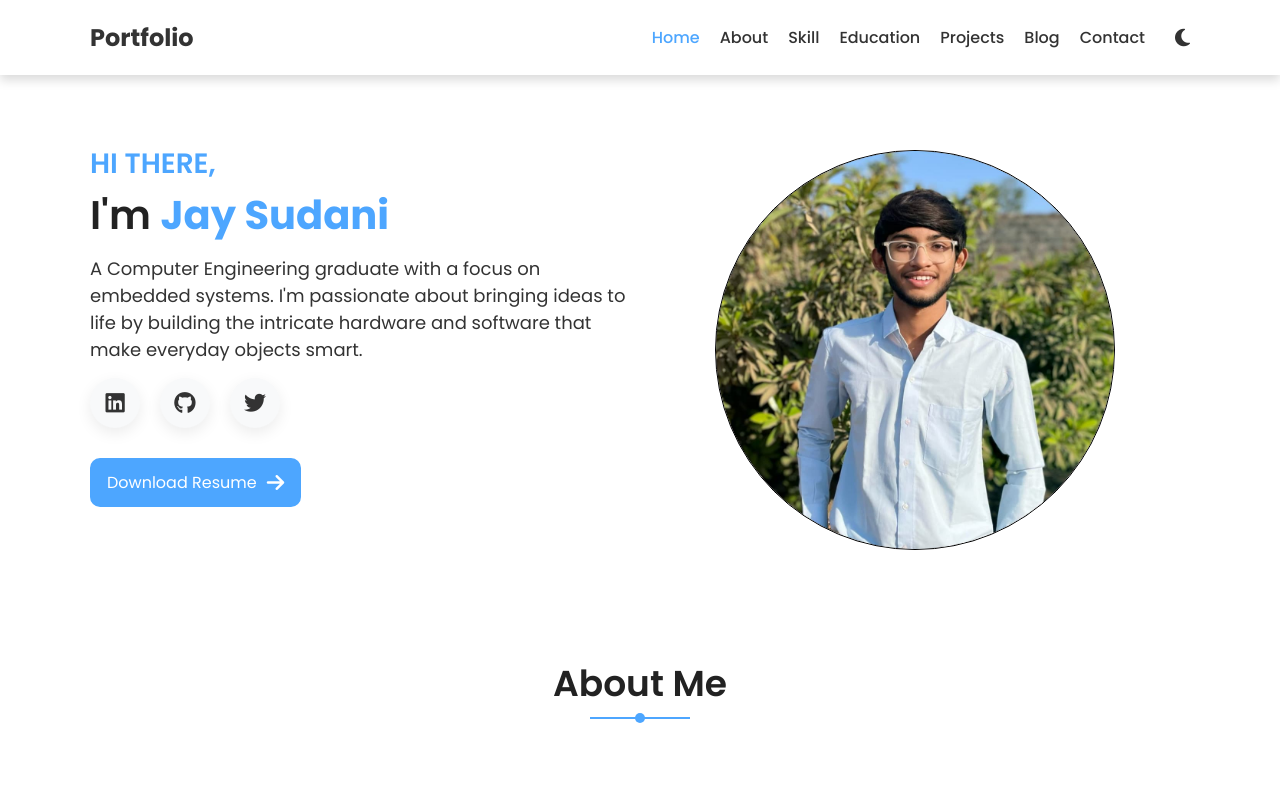
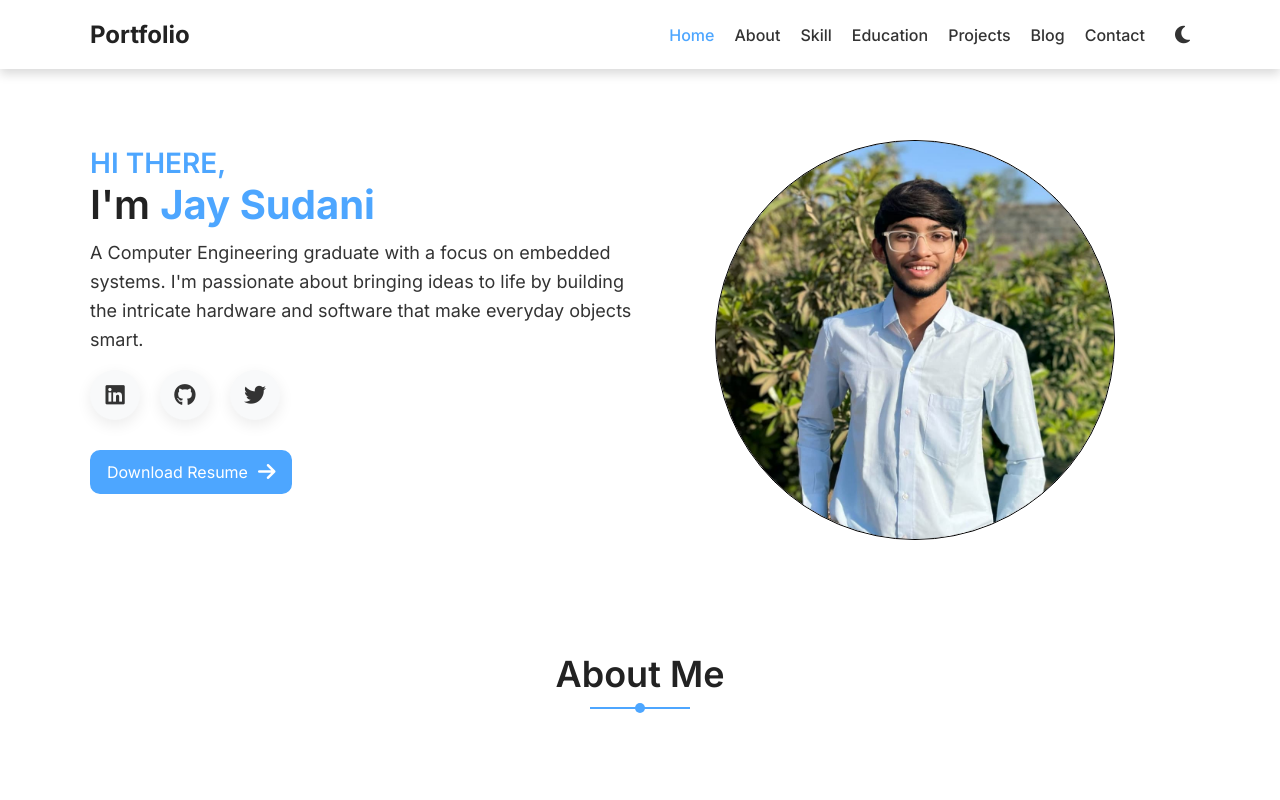
Before and after one commit to Jaysudani05/portfolio, a plain HTML site: page index.html in a window 1280 px wide. Shown: the top 800 px of the page. Drawn offline with nearby package versions, Linux system fonts and the light colour scheme.

```diff
--- a/style.css
+++ b/style.css
@@ -1,4 +1,4 @@
-@import url('https://fonts.googleapis.com/css2?family=Poppins:ital,wght@0,100;0,200;0,300;0,400;0,500;0,600;0,700;0,800;0,900;1,100;1,200;1,300;1,400;1,500;1,600;1,700;1,800;1,900&display=swap');
+@import url('https://fonts.googleapis.com/css2?family=Inter:ital,opsz,wght@0,14..32,100..900;1,14..32,100..900&display=swap');
 
 * {
     margin: 0;
@@ -49,7 +49,8 @@
 }
 
 body {
-    font-family: 'Poppins', sans-serif;
+    font-family: "Inter", sans-serif;
+    font-optical-sizing: auto;
     min-height: 100vh;
     overflow-x: hidden;
     position: relative;
@@ -332,7 +333,7 @@
 .hero_container h1 {
     font-size: 40px;
     font-weight: 600;
-    font-family: 'Poppins', sans-serif;
+    font-family: "Inter", sans-serif;
     white-space: nowrap;
     margin-bottom: 10px;
     color: var(--title-color);
@@ -343,6 +344,7 @@
     color: var(--text-color);
     font-size: 18px;
     margin-bottom: 15px;
+    line-height: 1.6;
 }
 
 .hero_container .btn {
@@ -476,6 +478,7 @@
     color: var(--text-color);
     margin: 20px auto 15px;
     max-width: 800px;
+    line-height: 1.6;
 }
 
 .about_content {
@@ -1172,3 +1175,7 @@
         font-size: 20px;
     }
 }
+
+.portfolio-title {
+    color: var(--title-color);
+}
```
